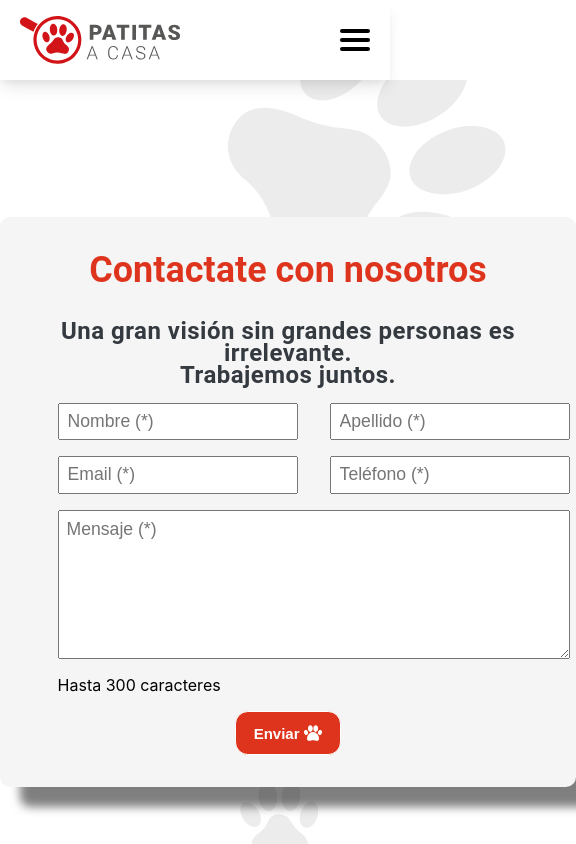
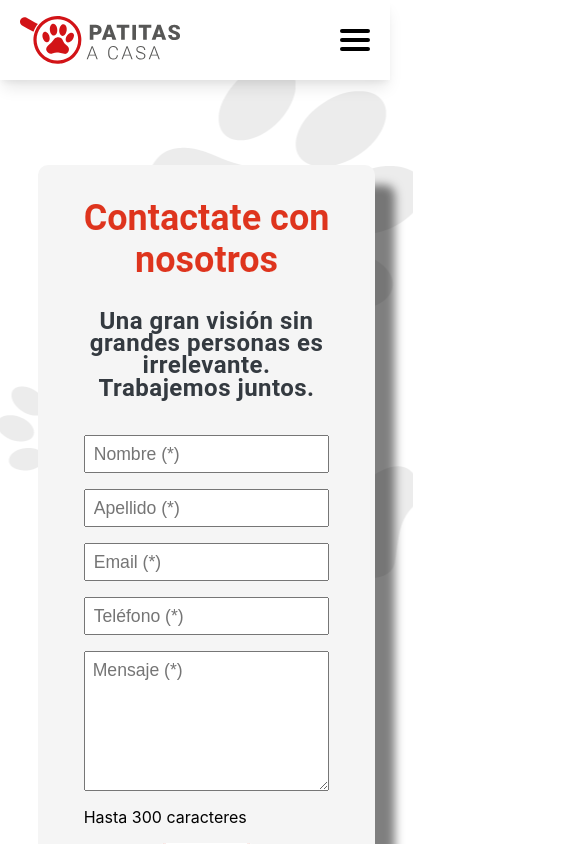
Before and after one commit to santiudev/software-mascotas, a React (Create React App) app: page /contacto in a window 390 px wide. Shown: the top 844 px of the page, 576 px wide, since content can reach past the window. Built offline with nearby package versions, Linux system fonts and the light colour scheme.

Commit message:
Page Contact Responsive

```diff
--- a/src/css/contacto/contacto.module.css
+++ b/src/css/contacto/contacto.module.css
@@ -1,19 +1,19 @@
-.contenedor-principal{
+.contenedor-principal {
   min-height: 100vh;
   display: grid;
   /* grid-template-rows: 6rem 1.7fr 1fr; */
 }
 
-.contacto{
+.contacto {
   background-image: url('../../iconos/imagen\ de\ fondo\ de\ huellas/bg-3.png');
-	background-position: center;
+  background-position: center;
   display: flex;
   justify-content: center;
   align-items: center;
   height: 100vh;
 }
 
-.contacto__container{
+.contacto__container {
   box-shadow: 20px 20px 10px 0px #00000080;
   background-color: #f5f5f5;
   display: flex;
@@ -27,7 +27,7 @@
   padding: clamp(1rem, 2rem, 5rem);
 }
 
-.contacto__inputs{
+.contacto__inputs {
   display: grid;
   grid-template-columns: 1fr 1fr;
   grid-template-rows: 1fr 1fr 4fr;
@@ -36,22 +36,20 @@
   width: 90%;
 }
 
-.contacto__input{
+.contacto__input {
   padding-left: .5rem;
   font-size: 1.1rem;
 }
 
-.contacto__textarea{
+.contacto__textarea {
   grid-area: 3 / 1 / 3 / 3;
-}
-
-.contacto__textarea{
+  resize: vertical;
   font-family: Arial, Helvetica, sans-serif;
   padding: .5rem 0 0 .5rem;
   font-size: 1.1rem;
 }
 
-.contacto__parrafo{
+.contacto__parrafo {
   margin: 0 auto 0 5%;
 }
 
@@ -60,3 +58,47 @@ input[type=number]::-webkit-outer-spin-button {
   -webkit-appearance: none;
   margin: 0;
 }
+
+@media screen and (max-width: 715px) {
+
+  .contacto__container {
+    height: auto;
+  }
+
+  .contacto__inputs {
+    height: auto;
+    display: flex;
+    flex-direction: column;
+    margin-top: 20px;
+  }
+
+  .contacto__input {
+    height: 32px;
+  }
+
+  .contacto__textarea {
+    height: 130px;
+  }
+}
+
+@media screen and (max-width: 715px) {
+  .contacto__container {
+    width: 400px;
+  }
+}
+
+@media screen and (max-width: 692px) {
+  .contacto {
+    padding: 40px 0;
+  }
+
+  .contacto__container {
+    width: 250px;
+  }
+}
+
+@media screen and (max-width: 445px) {
+  .contacto__container {
+    width: 100px;
+  }
+}
```
Also changed, not shown: src/css/Footer/SectionTwo.module.css (+10 -7 lines).
